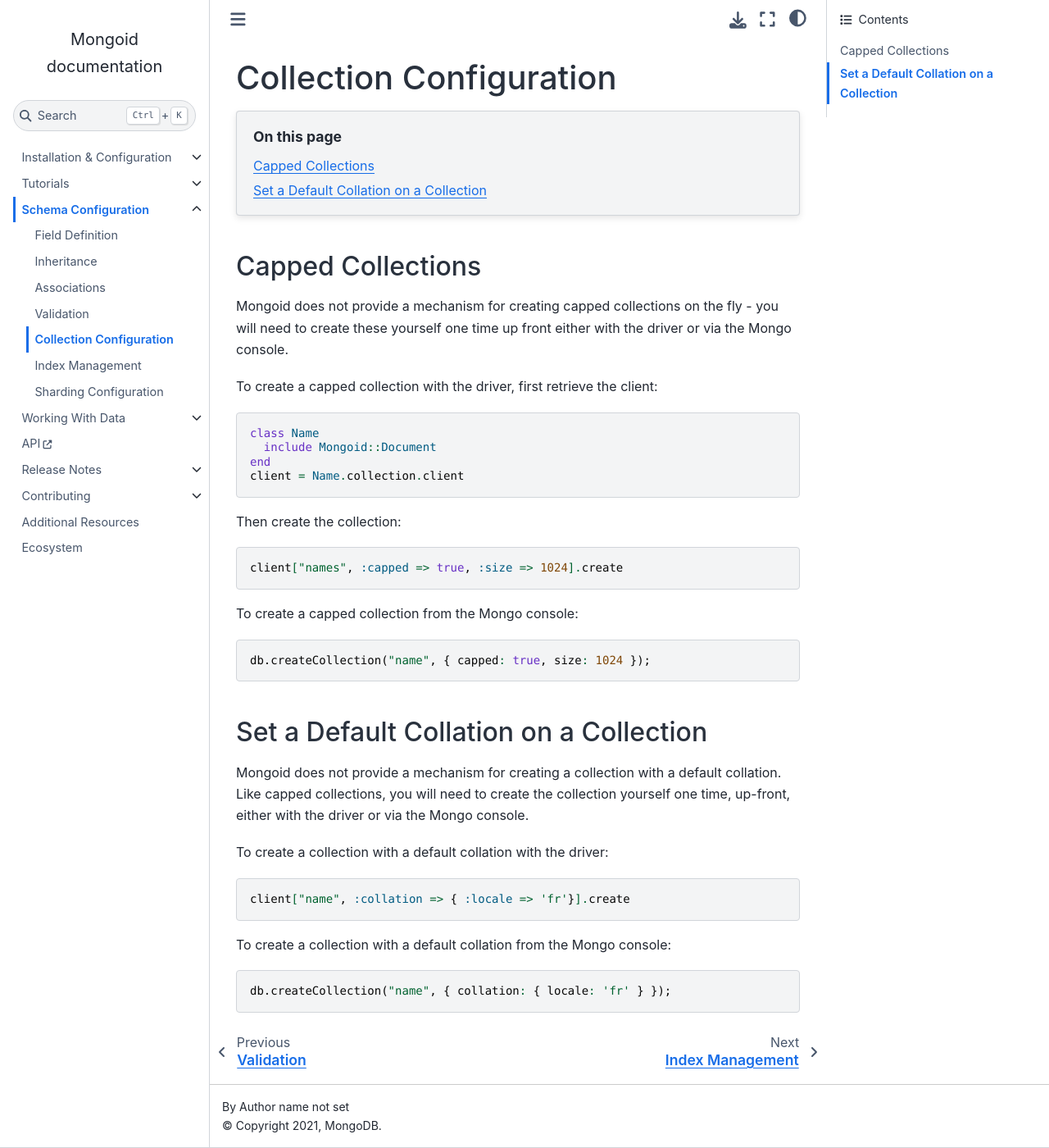
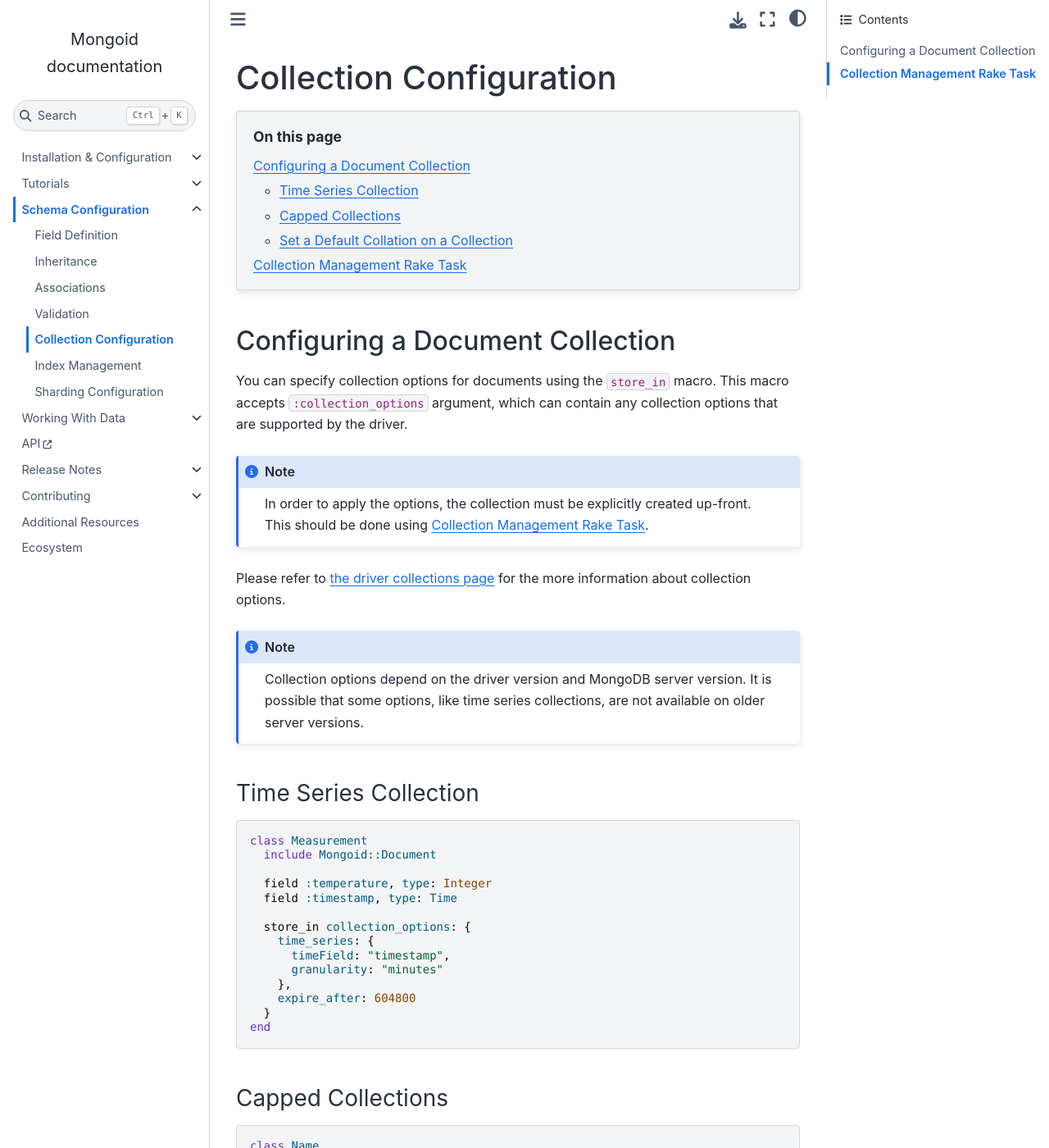
Before and after one commit to i80and/docs-mongoid, a Sphinx documentation site: the page built from docs/reference/collection-configuration.txt, in a window 1280 px wide and 1400 px high. Shown: the whole window at 82% size. Built offline with Sphinx 7.4.7 and the Sphinx Book theme 1.1.4, drawn with Linux system fonts in a browser that asks for light colours; some of the changed text lies outside the part shown.

Commit message:
MONGOID-5370 Add collection options support (#5452)
Co-authored-by: Oleg Pudeyev <39304720+p-mongo@users.noreply.github.com>

```diff
--- a/docs/reference/collection-configuration.txt
+++ b/docs/reference/collection-configuration.txt
@@ -10,51 +10,96 @@ Collection Configuration
    :depth: 2
    :class: singlecol
 
+Configuring a Document Collection
+=================================
+
+You can specify collection options for documents using the ``store_in`` macro.
+This macro accepts ``:collection_options`` argument, which can contain any collection
+options that are supported by the driver.
+
+.. note::
+
+  In order to apply the options, the collection must be explicitly created up-front.
+  This should be done using  :ref:`Collection Management Rake Task<collection-management-task>`.
+
+Please refer to `the driver collections page
+<https://mongodb.com/docs/ruby-driver/current/reference/collection-tasks/>`_
+for the more information about collection options.
+
+.. note::
+
+  Collection options depend on the driver version and MongoDB server version.
+  It is possible that some options, like time series collections, are not available
+  on older server versions.
+
+Time Series Collection
+----------------------
+
+.. code-block:: ruby
+
+  class Measurement
+    include Mongoid::Document
+
+    field :temperature, type: Integer
+    field :timestamp, type: Time
+
+    store_in collection_options: {
+      time_series: {
+        timeField: "timestamp",
+        granularity: "minutes"
+      },
+      expire_after: 604800
+    }
+  end
+
+
 
 Capped Collections
 ------------------
-
-Mongoid does not provide a mechanism for creating capped collections on the fly - you
-will need to create these yourself one time up front either with the driver or via the
-Mongo console.
-
-To create a capped collection with the driver, first retrieve the client:
 
 .. code-block:: ruby
 
   class Name
     include Mongoid::Document
+
+    store_in collection_options: {
+      capped: true,
+      size: 1024
+    }
   end
-  client = Name.collection.client
-
-Then create the collection:
-
-.. code-block:: ruby
-
-  client["names", :capped => true, :size => 1024].create
-
-To create a capped collection from the Mongo console:
-
-.. code-block:: javascript
-
-  db.createCollection("name", { capped: true, size: 1024 });
-
 
 Set a Default Collation on a Collection
 ---------------------------------------
 
-Mongoid does not provide a mechanism for creating a collection with a default collation.
-Like capped collections, you will need to create the collection yourself one time, up-front,
-either with the driver or via the Mongo console.
+.. code-block:: ruby
 
-To create a collection with a default collation with the driver:
+  class Name
+    include Mongoid::Document
+
+    store_in collection_options: {
+      collation: {
+        locale: 'fr'
+      }
+    }
+  end
+
+.. _collection-management-task:
+
+Collection Management Rake Task
+===============================
+
+If you specify collection options for a document, then the corresponding collection
+must be explicitly created prior to use. To do so, use the provided
+``db:mongoid:create_collections`` Rake task:
+
+.. code-block:: bash
+
+    $ rake db:mongoid:create_collections
+
+The create collections command also works for just one model by running
+in Rails console:
 
 .. code-block:: ruby
 
-  client["name", :collation => { :locale => 'fr'}].create
-
-To create a collection with a default collation from the Mongo console:
-
-.. code-block:: javascript
-
-  db.createCollection("name", { collation: { locale: 'fr' } });
+    # Create collection for Model
+    Model.create_collection
```
